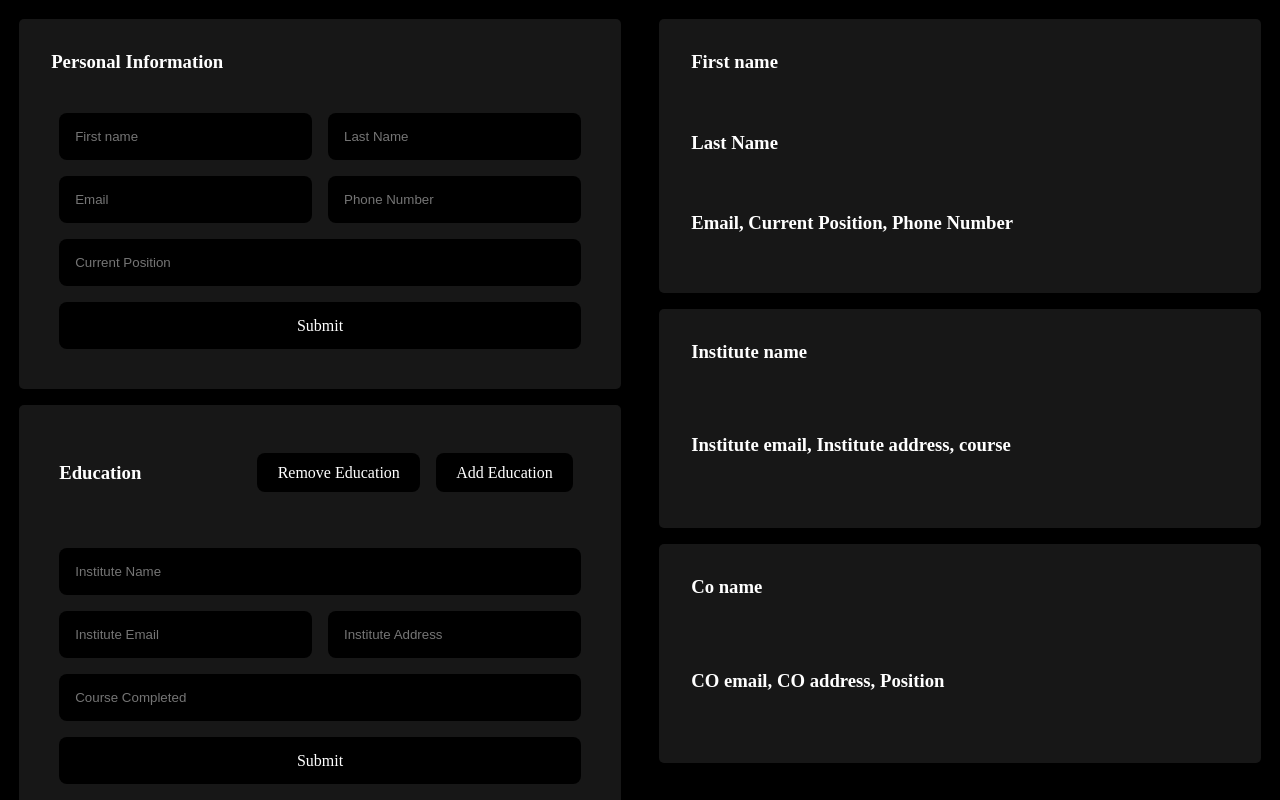
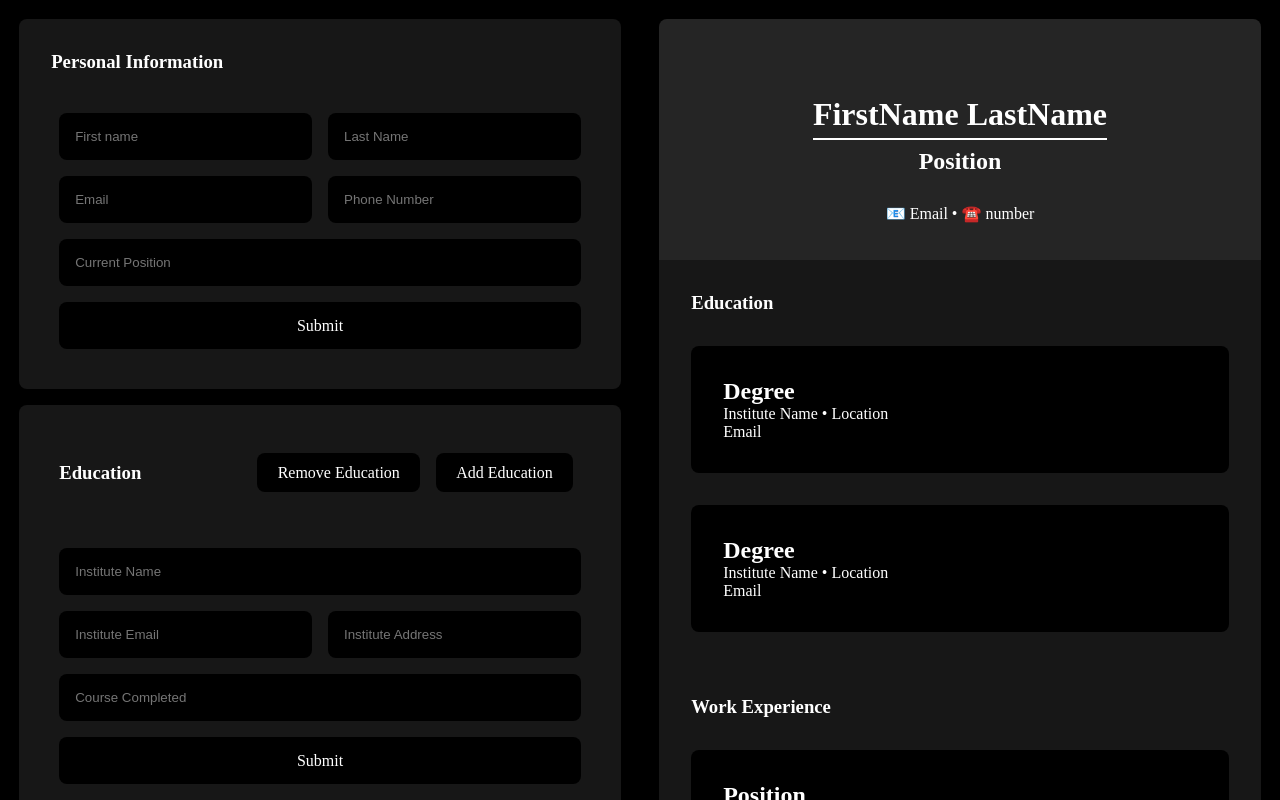
Before and after one commit to Swap2104/Resume_Builder, a React (Vite) app: page / in a window 1280 px wide. Shown: the top 800 px of the page. Built offline with nearby package versions, Linux system fonts and the light colour scheme.

Commit message:
Added static UI for view

```diff
--- a/src/App.jsx
+++ b/src/App.jsx
@@ -3,6 +3,9 @@ import './styles/App.css'
 import {EducationForm} from "./components/EducationForm.jsx";
 import {PersonalInfoFom} from "./components/PersonalInfoFom.jsx";
 import {WorkExpForm} from "./components/WorkExpForm.jsx";
+import {EducationCardView} from "./components/EducationCardView.jsx";
+import {WorkExpCardView} from "./components/WorkExpCardView.jsx";
+import {PersonalInfoCard} from "./components/PersonalInfoCard.jsx";
 
 
 function App() {
@@ -130,18 +133,16 @@ function App() {
             </div>
             {/*3 row 1 cols*/}
             <div className="view-container container-style">
-                <div className="form-view personal-view">
-                    <h3>{personalData.firstName}</h3>
-                    <h3>{personalData.lastName}</h3>
-                    <h3>{personalData.email}, {personalData.position}, {personalData.number}</h3>
-                </div>
+                <PersonalInfoCard/>
                 <div className="form-view education-view">
-                    <h3>Institute name</h3>
-                    <h3> Institute email, Institute address, course</h3>
+                    <h3>Education</h3>
+                    <EducationCardView/>
+                    <EducationCardView/>
                 </div>
                 <div className="form-view exp-view">
-                    <h3>Co name</h3>
-                    <h3> CO email, CO address, Position</h3>
+                    <h3>Work Experience</h3>
+                    <WorkExpCardView/>
+                    <WorkExpCardView/>
                 </div>
             </div>
         </div>
--- /dev/null
+++ b/src/components/EducationCardView.jsx
@@ -0,0 +1,9 @@
+export function EducationCardView() {
+    return (
+        <div className={"EduCard"}>
+            <h2>Degree</h2>
+            <p>Institute Name • Location</p>
+            <p>Email</p>
+        </div>
+    );
+}
--- /dev/null
+++ b/src/components/PersonalInfoCard.jsx
@@ -0,0 +1,9 @@
+export function PersonalInfoCard() {
+    return (
+        <div className="form-view personal-view">
+        <h1>FirstName LastName</h1>
+        <h2>Position</h2>
+        <p>📧 Email • ☎️ number</p>
+    </div>
+    );
+}
--- /dev/null
+++ b/src/components/WorkExpCardView.jsx
@@ -0,0 +1,9 @@
+export function WorkExpCardView() {
+    return (
+        <div className={"WorkExpCard"}>
+            <h2>Position</h2>
+            <p>Company Name • Location</p>
+            <p>Email</p>
+        </div>
+    );
+}
--- a/src/styles/index.css
+++ b/src/styles/index.css
@@ -58,19 +58,22 @@ body {
 .form-container, .view-container {
     display: grid;
     grid-template-columns: 1fr;
-    grid-template-rows: auto;
 }
 
-.view-container {
-    max-height: 95vh;
+.form-container {
+    grid-template-rows: auto;
+    row-gap: 1rem;
 }
+
+.form-container > div {
+    border-radius: .5rem;
+}
+
 
 .container-style {
     background-color: black;
     margin: .7rem;
     padding: .5rem;
-    border-radius: 5px;
-    row-gap: 1rem;
 }
 
 .container-style > div {
@@ -79,7 +82,6 @@ body {
     grid-template-rows: auto;
     background-color: #171717;
     padding: 2rem;
-    border-radius: 5px;
     row-gap: 2rem;
 }
 
@@ -131,3 +133,43 @@ form > button {
     grid-column: span 2;
     margin: .5rem;
 }
+
+/*view*/
+
+.view-container {
+    max-height: 95vh;
+    /*grid-template-rows: 2fr 3fr 3fr auto;*/
+}
+
+
+.EduCard, .WorkExpCard {
+    background-color: black;
+    padding: 2rem;
+    border-radius: .5rem;
+}
+
+.personal-view {
+    display: grid;
+    grid-template: 3fr 2fr 1fr/ 1fr !important;
+    row-gap: 0 !important;
+    justify-items: center;
+    align-items: center;
+    background-color: #252525 !important;
+    border-radius: .5rem .5rem 0 0;
+}
+
+.personal-view > h1{
+    border-bottom: 2px solid white;
+    padding-bottom: .3rem;
+    align-self:end ;
+}
+
+.personal-view > h2{
+    /*border-bottom: 2px solid white;*/
+    padding-top: .5rem !important;
+    padding-bottom: 1.5rem;
+}
+
+.exp-view {
+    border-radius: 0 0 .5rem .5rem;
+}
```
